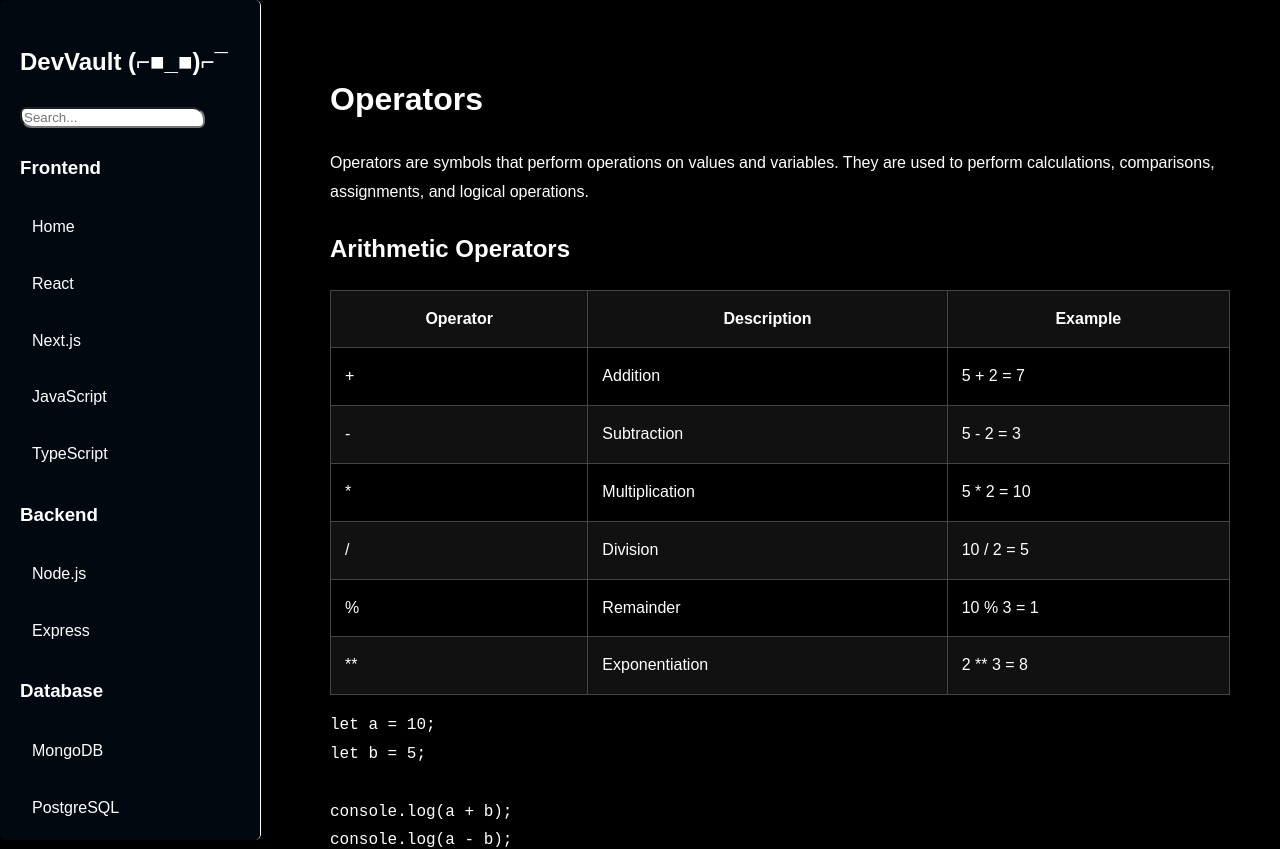
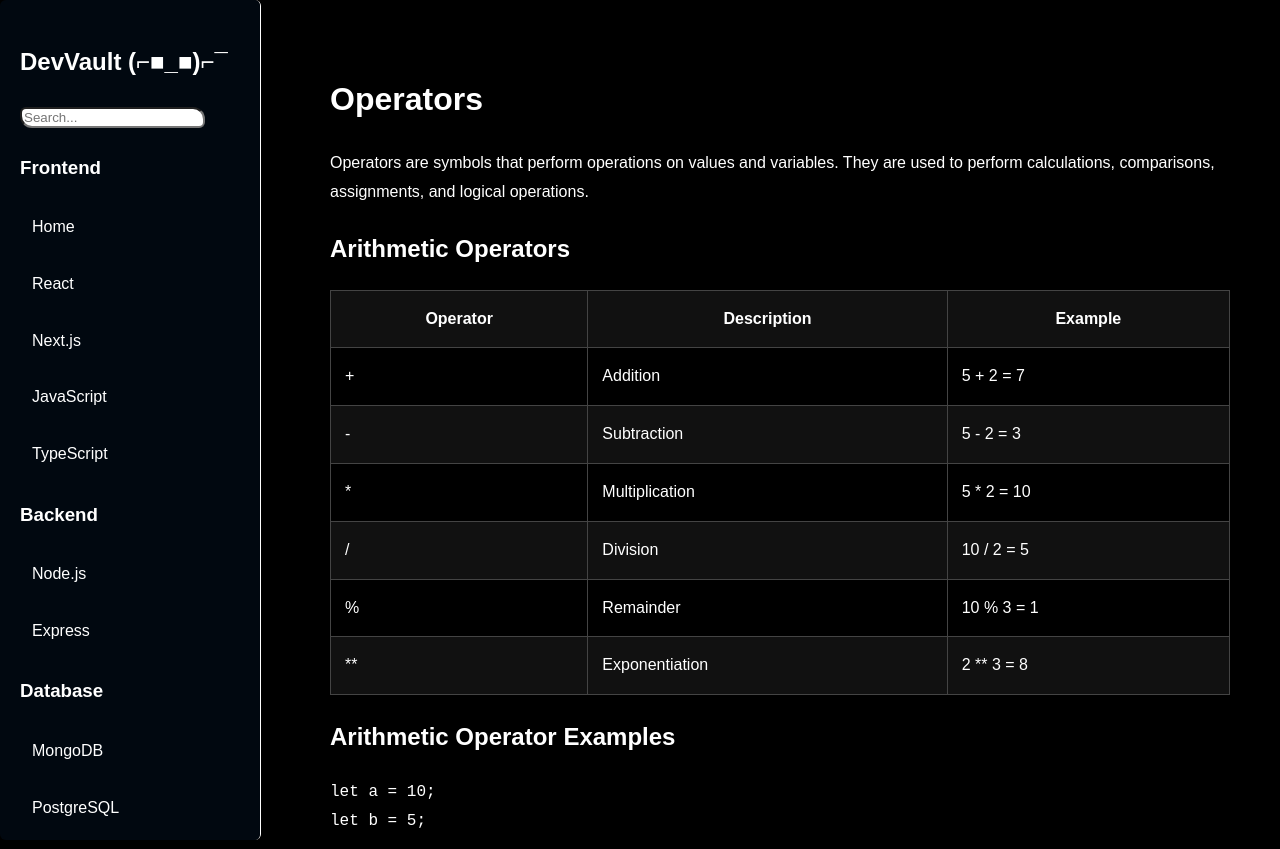
Before and after one commit to asmitbiswas/Project-Next-JS, a Next.js app in the folder app/: page /JavaScript/Operators in a window 1280 px wide. Shown: the top 849 px of the page. Built offline with nearby package versions, Linux system fonts and the light colour scheme.

Commit message:
Bug fixed in operators page

```diff
--- a/app/app/(categories)/JavaScript/(JavaScriptTopics)/Operators/page.tsx
+++ b/app/app/(categories)/JavaScript/(JavaScriptTopics)/Operators/page.tsx
@@ -185,7 +185,7 @@ export default function Operators() {
             </tr>
           </tbody>
         </table>
-
+            <h2>Arithmetic Operator Examples</h2>
         <pre>
 {`let a = 10;
 let b = 5;
```
